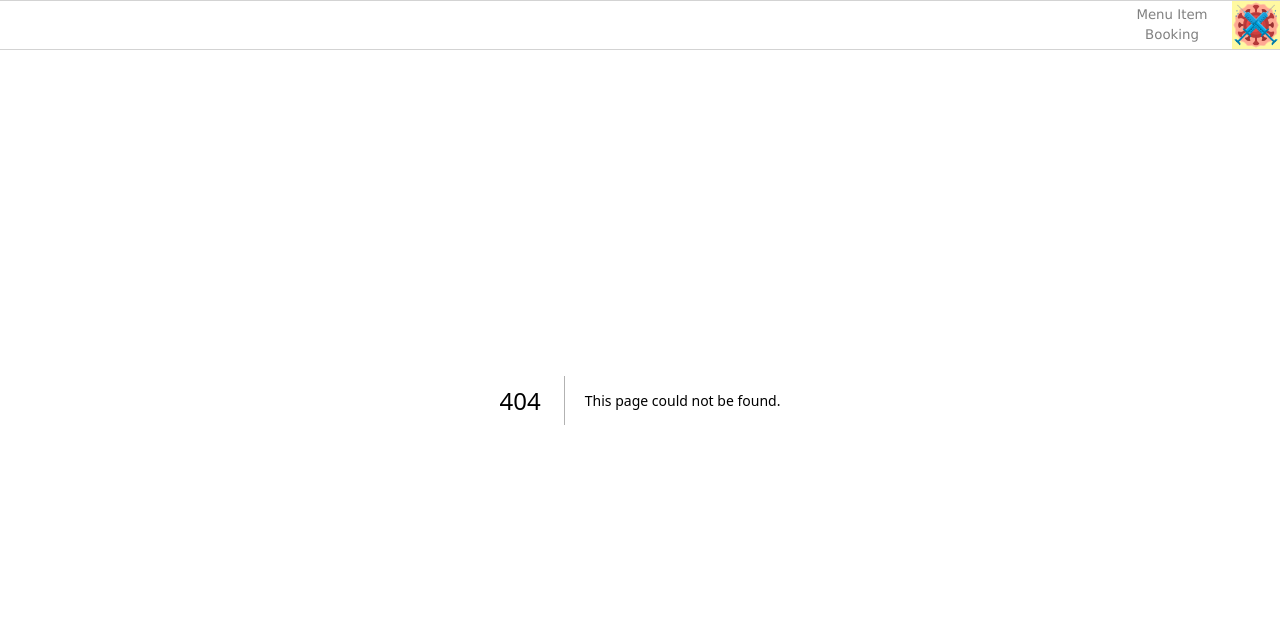
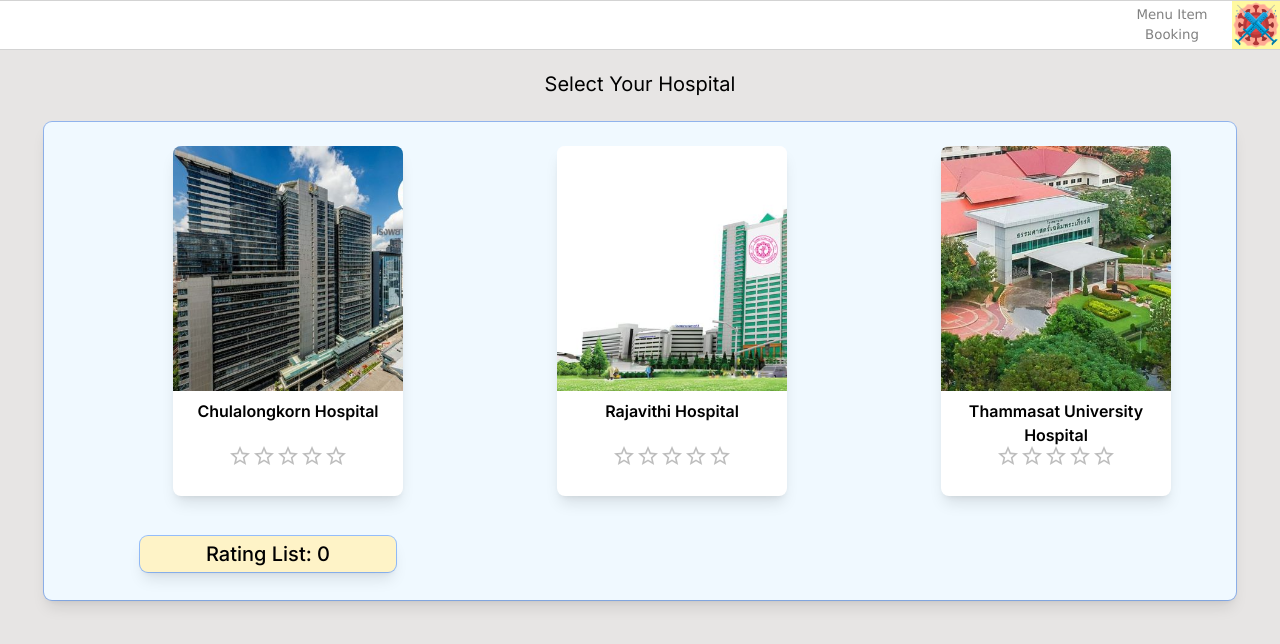
Before and after one commit to Pleum555/vaccine-book-app-SWdevprac2, a Next.js app: page /hospital in a window 1280 px wide. Before the commit this address had no page. Shown: the top 644 px of the page. Built offline with nearby package versions, Linux system fonts and the light colour scheme.

Commit message:
Assignment 7

```diff
--- /dev/null
+++ b/src/app/(hospitalinfo)/hospital/[hid]/page.tsx
@@ -0,0 +1,30 @@
+import Image from "next/image"
+
+export default function HospitalDetailPage( {params} : {params: {hid:string}}) {
+
+    /**
+     * Mock Data for Demonstration Only
+     */
+    const mockHospitalRepo = new Map()
+    mockHospitalRepo.set("001", {name: "Chulalongkorn Hospital", image: "/img/chula.jpg"})
+    mockHospitalRepo.set("002", {name: "Rajavithi Hospital", image: "/img/rajavithi.jpg"})
+    mockHospitalRepo.set("003", {name: "Thammasat University Hospital", image: "/img/thammasat.jpg"})
+
+
+    return (
+        <main className="text-center p-5 h-screen bg-stone-200 text-black">
+            <h1 className="text-lg font-medium">Car ID {params.hid}</h1>
+            <div className="flex flex-row my-5">
+                <Image src={(mockHospitalRepo.get(params.hid)).image}
+                    alt='Car Image'
+                    width={0} height={0} sizes="100vw"
+                    className="rounded-lg w-[30%]"/>
+                <div className="text-md mx-5">{(mockHospitalRepo.get(params.hid)).name}</div>
+            </div>
+        </main>
+    )
+}
+
+export async function generateStaticParams( {params} : {params: {hid:string}}) {
+    return [{hid:'001'},{hid:'002'},{hid:'003'}]
+}
--- /dev/null
+++ b/src/app/(hospitalinfo)/hospital/page.tsx
@@ -0,0 +1,10 @@
+import CardPanel from "@/components/CardPanel";
+
+export default function Hospital() {
+    return (
+        <main className="text-center p-5 h-screen bg-stone-200 text-black">
+            <h1 className="text-xl fint-medium">Select Your Hospital</h1>
+            <CardPanel/>
+        </main>
+    )
+}
--- a/src/app/globals.css
+++ b/src/app/globals.css
@@ -86,6 +86,7 @@
 body {
   max-width: 100vw;
   overflow-x: hidden;
+  background-color: white;
 }
 
 body {
--- a/src/app/page.tsx
+++ b/src/app/page.tsx
@@ -9,7 +9,7 @@
     <main className='h-auto bg-stone-200'>
         <Banner imgSrc={['/img/Background.jpg', '/img/Background2.jpg', '/img/Background3.jpg', '/img/Background4.jpg']}
           topic='Vaccine Book App' desc='explore to vaccine book application'/>
-        <CardPanel/>
+        {/* <CardPanel/> */}
     </main>
   )
 }
--- a/src/components/Banner.tsx
+++ b/src/components/Banner.tsx
@@ -2,10 +2,12 @@
 import { useState } from 'react'
 import styles from './banner.module.css'
 import Image from 'next/image'
+import { useRouter } from 'next/navigation'
 
 export default function Banner({imgSrc, topic, desc}:{imgSrc:string[], topic:string, desc:string}){
     const imgnumber = imgSrc.length
     const [index, setIndex] = useState(0)
+    const router = useRouter()
 
     return (
         <div className={styles.banner} onClick={()=>{setIndex((index+1)%imgnumber)}}>
@@ -18,6 +20,13 @@
                 <h1 className='text-4xl font-medium'>{topic}</h1>
                 <h3 className='text-xl font-serif'>{desc}</h3>
             </div>
+            <button className='bg-white text-cyan-600 border border-cyan-600
+            font-semibold py-2 px-2 m-2 rounded z-30 absolute bottom-0 right-0
+            hover:bg-cyan-600 hover:text-white hover:border-transparent'
+            onClick={(e)=>{router.push('/hospital')}}
+            >
+                Select Your Hospital NOW
+            </button>
         </div>
     )
 }
--- a/src/components/CardPanel.tsx
+++ b/src/components/CardPanel.tsx
@@ -1,6 +1,8 @@
 'use client'
-import { Component, useReducer } from 'react'
+import { useReducer } from 'react'
 import ProductCard from "./ProductCard";
+import Link from 'next/link';
+import { useRouter } from 'next/navigation';
 
 export default function CardPanel(){
 
@@ -20,22 +22,30 @@
 
     const [ ratingList, dispatchRating ] = useReducer(reducerRating, new Map<string, number>())
 
+    const mockHospitalRepo = [
+        {hid: "001", name: "Chulalongkorn Hospital", image: "/img/chula.jpg"},
+        {hid: "002", name: "Rajavithi Hospital", image: "/img/rajavithi.jpg"},
+        {hid: "003", name: "Thammasat University Hospital", image: "/img/thammasat.jpg"}
+    ]
+    const router = useRouter()
+
     return(
         <div className='block ring-1 rounded-lg mx-6 my-6 bg-sky-50 shadow-lg py-1 '>
-            <div className='mt-[50px] mx-[20px] flex row flex-wrap'
-            // style={{marginTop:"50px", marginInline:"20px", display:"flex", flexDirection:"row", flexWrap:"wrap", justifyContent:"space-around", alignContent:"space-around"}}
+            <div style={{margin:"20px", display:"flex", flexDirection:"row", justifyContent:"space-around", alignContent:"space-around",flexWrap:"wrap",
+            }}
             >
-                <ProductCard ImgSrc='/img/chula.jpg' Topic='Chulalongkorn Hospital' rating = {ratingList.get('Chulalongkorn Hospital')??0}
-                onRating={(hospital:string, rating:number)=>dispatchRating({type:'add', hospitalName:hospital, rating:rating})}/>
-                <ProductCard ImgSrc='/img/rajavithi.jpg' Topic='Rajavithi Hospital' rating = {ratingList.get('Rajavithi Hospital')??0}
-                onRating={(hospital:string, rating:number)=>dispatchRating({type:'add', hospitalName:hospital, rating:rating})}/>
-                <ProductCard ImgSrc='/img/thammasat.jpg' Topic='Thammasat University Hospital' rating = {ratingList.get('Thammasat University Hospital')??0}
-                onRating={(hospital:string, rating:number)=>dispatchRating({type:'add', hospitalName:hospital, rating:rating})}/>
+                {mockHospitalRepo.map((hospitalItem)=>(
+                        <Link href={`/hospital/${hospitalItem.hid}`} className='w-1/5'>
+                        <ProductCard ImgSrc={hospitalItem.image} Topic={hospitalItem.name} rating = {ratingList.get(hospitalItem.name)??0}
+                        onRating={(hospital:string, rating:number)=>dispatchRating({type:'add', hospitalName:hospital, rating:rating})}/>
+                        </Link>
+                ))}
+
             </div>
-            <div className='block ring-1 rounded-lg mx-6 my-6 bg-amber-100 shadow-lg py-1 w-[30vw]'>
-                <div className='w-full text-xl font-medium text-black pl-14'>Rating List: {ratingList.size}</div>
+            <div className='block ring-1 rounded-lg mx-24 my-6 bg-amber-100 shadow-lg py-1 w-[20vw]'>
+                <div className='w-full text-xl font-medium text-black text-center '>Rating List: {ratingList.size}</div>
                 {Array.from(ratingList).map(([hospital, rating]) =>
-                    <div className='text-black pl-20' key={hospital}
+                    <div className='text-black' key={hospital}
                         onClick={() => {
                             dispatchRating({ type: 'remove', hospitalName: hospital, rating: rating });
 
--- a/src/components/InteractiveCard.tsx
+++ b/src/components/InteractiveCard.tsx
@@ -25,8 +25,8 @@
     }
 
     return (
-        <div className='w-1/5 h-[350px] rounded-lg shadow-lg mx-8 bg-white mb-4'
-        onClick={()=>onCardSelected()}
+        <div className='w-full h-[350px] rounded-lg shadow-lg mx-8 bg-white mb-4'
+        // onClick={()=>onCardSelected()}
         onMouseOver={(e)=>onCardMouseAction(e)}
         onMouseOut={(e)=>onCardMouseAction(e)}>
             {children}
--- a/src/components/ProductCard.tsx
+++ b/src/components/ProductCard.tsx
@@ -1,7 +1,5 @@
-'use client'
 import Image from 'next/image'
 import InteractiveCard from './InteractiveCard'
-import { useState } from 'react';
 import { Rating } from '@mui/material';
 
 export default function ProductCard({ImgSrc, Topic, rating, onRating}:{ImgSrc:string, Topic:string, rating:number, onRating:Function}) {
```
